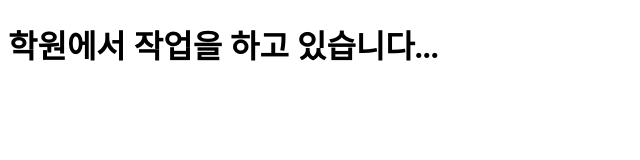
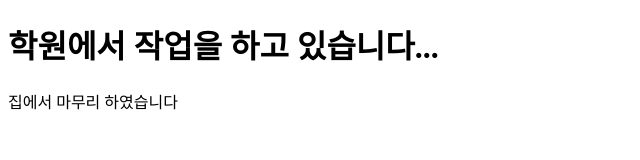
Before and after one commit to chhann/0531-project, a plain HTML site: page index.html in a window 1280 px wide. Shown: the whole page, without its empty margins (0-640 px from the left). Drawn offline with Linux system fonts and the light colour scheme.

Commit message:
0531 html-섹션1-내용 마무리

```diff
--- a/index.html
+++ b/index.html
@@ -8,5 +8,6 @@
 </head>
 <body>
     <h1>학원에서 작업을 하고 있습니다...</h1>
+    <p>집에서 마무리 하였습니다</p>
 </body>
 </html>
```
